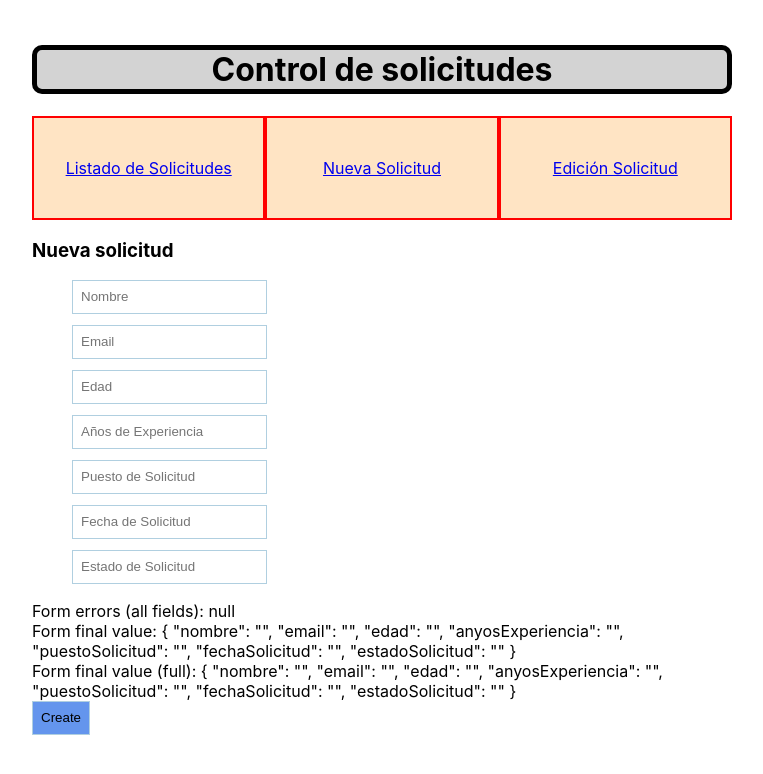
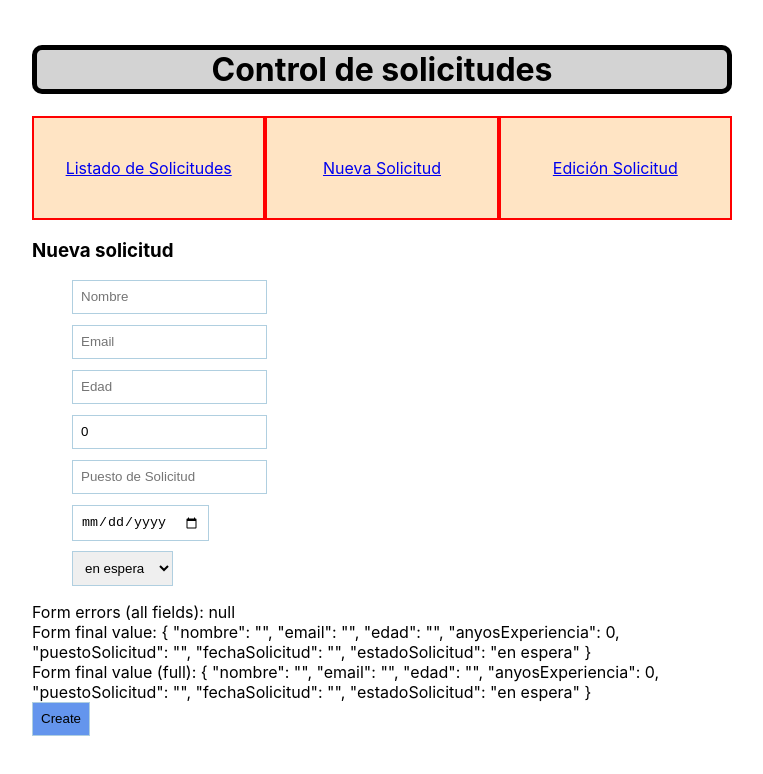
Before and after one commit to christophercr/proyecto-final-curso-ts-ng-18, an Angular app: page /solicitud-nueva in a window 1280 px wide. Shown: the top 774 px of the page, without its empty margins (258-1021 px from the left). Built offline with nearby package versions, Linux system fonts and the light colour scheme.

Commit message:
15/10/24: Listado y validaciones solicitudes

```diff
--- a/src/app/app.routes.ts
+++ b/src/app/app.routes.ts
@@ -3,6 +3,8 @@ import { PaginaInicioComponent } from './pages/pagina-inicio/pagina-inicio.compo
 import { PaginaSolicitudesComponent } from './pages/pagina-solicitudes/pagina-solicitudes/pagina-solicitudes.component';
 import { SolicitudNuevaComponent } from './components/solicitud-nueva/solicitud-nueva.component';
 import { SolicitudListadoComponent } from './components/solicitud-listado/solicitud-listado.component';
+import { SolicitudEdicionComponent } from './components/solicitud-edicion/solicitud-edicion.component';
+
 
 export const routes: Routes = [
     {
@@ -25,7 +27,7 @@ export const routes: Routes = [
            },
            {
             path: 'solicitud-edicion',
-            component: SolicitudListadoComponent,
+            component: SolicitudEdicionComponent,
           },
          ]
       },
--- a/src/app/components/solicitud-listado/solicitud-listado.component.html
+++ b/src/app/components/solicitud-listado/solicitud-listado.component.html
@@ -29,9 +29,7 @@
           <td>
             {{ solicitud.puestoSolicitud }}
           </td>
-          <td>
-            {{ solicitud.fechaSolicitud }}
-          </td>
+          <td>{{solicitud.fechaSolicitud | date:'dd/MM/yyyy'}}</td>
           <td>
             {{ solicitud.estadoSolicitud }}
           </td>
--- a/src/app/components/solicitud-listado/solicitud-listado.component.ts
+++ b/src/app/components/solicitud-listado/solicitud-listado.component.ts
@@ -1,10 +1,12 @@
-import { Component, EventEmitter, Input, Output } from '@angular/core';
+import { Component, EventEmitter, inject, Input, Output } from '@angular/core';
 import { Solicitud } from '../../models/solicitud.model';
+import { SolicitudService } from '../../services/solicitud.service';
+import { DatePipe } from '@angular/common';
 
 @Component({
   selector: 'app-solicitud-listado',
   standalone: true,
-  imports: [],
+  imports: [DatePipe],
   templateUrl: './solicitud-listado.component.html',
   styleUrl: './solicitud-listado.component.css'
 })
@@ -15,10 +17,17 @@ export class SolicitudListadoComponent {
   @Output()
   solicitudBorrada = new EventEmitter<string>();
 
+  solicitudService = inject(SolicitudService);
+
+  ngOnInit(){
+    this.solicitudService.recargarSolicitudes(); // recarga los datos originales
+    this.solicitudes= this.solicitudService.consultarSolicitudes(); // consulto las solicitudes existentes.
+  }
+
+
   borrarSolicitud(id: string | undefined): void {
     this.solicitudBorrada.emit(id);
   }
 
 
-
 }
--- a/src/app/components/solicitud-nueva/solicitud-nueva.component.html
+++ b/src/app/components/solicitud-nueva/solicitud-nueva.component.html
@@ -4,24 +4,69 @@
   <ul>
     <li>
       <input [formControl]="myForm.controls.nombre" type="text" placeholder="Nombre" />
+      @if (myForm.controls.nombre.dirty && myForm.controls.nombre.errors) {
+        @if (myForm.controls.nombre.errors['required']) {
+          <div class="colorError">El campo nombre es requerido.</div>
+        }
+        @if (myForm.controls.nombre.errors['maxLength']) {
+          <div class="colorError">El campo nombre solo puede terner 40 caracteres.</div>
+        }
+      }
     </li>
     <li>
       <input [formControl]="myForm.controls.email" type="text" placeholder="Email" />
+      @if (myForm.controls.email.dirty && myForm.controls.email.errors) {
+        @if (myForm.controls.email.errors['required']) {
+          <div class="colorError">El campo email es requerido</div>
+        }
+        @if(myForm.controls.email.errors['email']) {
+          <div class="colorError">El campo email no es un email valido</div>
+        }
+      }
     </li>
     <li>
-      <input [formControl]="myForm.controls.edad" type="text" placeholder="Edad" />
+      <input [formControl]="myForm.controls.edad" type="number" placeholder="Edad" />
+      @if (myForm.controls.edad.dirty && myForm.controls.edad.errors) {
+        @if (myForm.controls.edad.errors['required']) {
+          <div class="colorError">El campo edad es requerido</div>
+        }
+        @if(myForm.controls.edad.errors['pattern']) {
+          <div class="colorError">El campo edad no tiene un formato valido</div>
+        }
+      }
     </li>
     <li>
-      <input [formControl]="myForm.controls.anyosExperiencia" type="text" title="Años de Experiencia" placeholder="Años de Experiencia" />
+      <input [formControl]="myForm.controls.anyosExperiencia" type="number" title="Años de Experiencia" placeholder="Años de Experiencia" />
+      @if (myForm.controls.anyosExperiencia.dirty && myForm.controls.anyosExperiencia.errors) {
+        @if (myForm.controls.anyosExperiencia.errors['required']) {
+          <div class="colorError">El campo años de experiencia es requerido</div>
+        }
+        @if(myForm.controls.anyosExperiencia.errors['anyosExperiencia']) {
+          <div class="colorError">Los años de experiencia tiene que ser mayor que 0 y menor que 30</div>
+        }
+      }
     </li>
     <li>
       <input [formControl]="myForm.controls.puestoSolicitud" type="text" title="Puesto de Solicitud" placeholder="Puesto de Solicitud" />
     </li>
     <li>
-      <input [formControl]="myForm.controls.fechaSolicitud" type="text" title="Fecha de Solicitud" placeholder="Fecha de Solicitud" />
+      <input [formControl]="myForm.controls.fechaSolicitud" type="date" title="Fecha de Solicitud" placeholder="Fecha de Solicitud" />
+      @if (myForm.controls.fechaSolicitud.dirty && myForm.controls.fechaSolicitud.errors) {
+        @if (myForm.controls.fechaSolicitud.errors['required']) {
+          <div class="colorError">El campo fecha de solicitud es requerido</div>
+        }
+        @if(myForm.controls.fechaSolicitud.errors['date']) {
+          <div class="colorError">El formato fecha de solicitud no es valido</div>
+        }
+      }
     </li>
     <li>
-      <input [formControl]="myForm.controls.estadoSolicitud" type="textr" title="Estado de Solicitud" placeholder="Estado de Solicitud" />
+      <!-- <input [formControl]="myForm.controls.estadoSolicitud" type="texto" title="Estado de Solicitud" placeholder="Estado de Solicitud" /> -->
+      <select [formControl]="myForm.controls.estadoSolicitud" type="texto" title="Estado de Solicitud" placeholder="Estado de Solicitud" >
+        <option value="en espera" selected>en espera</option>
+        <option value="aprobado">aprobado</option>
+        <option value="rechazado">rechazado</option>
+      </select>
     </li>
   </ul>
 
--- a/src/app/components/solicitud-nueva/solicitud-nueva.component.ts
+++ b/src/app/components/solicitud-nueva/solicitud-nueva.component.ts
@@ -1,8 +1,19 @@
 import { Component, EventEmitter, Output } from '@angular/core';
-import { FormControl, FormGroup, ReactiveFormsModule, Validators } from '@angular/forms';
+import { AbstractControl, FormControl, FormGroup, ReactiveFormsModule, ValidationErrors, ValidatorFn, Validators } from '@angular/forms';
 import { AsyncPipe, JsonPipe, KeyValuePipe } from '@angular/common';
 import { Solicitud } from '../../models/solicitud.model';
 
+
+export function validarAnyosExperiencia(): ValidatorFn {
+  return (control: AbstractControl): ValidationErrors | null => {
+    const anios: number =  +control.value;
+
+    if(anios>0 && anios<30){
+      return null;
+    }else
+      return {anyosExperiencia: true};
+  };
+}
 
 @Component({
   selector: 'app-solicitud-nueva',
@@ -16,13 +27,13 @@ export class SolicitudNuevaComponent {
  created: EventEmitter<Solicitud> = new EventEmitter<Solicitud>();
 
     myForm = new FormGroup({
-    nombre: new FormControl('', [Validators.required]),
-    email: new FormControl('', [Validators.required]),
-    edad: new FormControl('', [Validators.required]),
-    anyosExperiencia: new FormControl('', [Validators.required]),
-    puestoSolicitud: new FormControl(''),
-    fechaSolicitud: new FormControl(''),
-    estadoSolicitud: new FormControl('')
+    nombre: new FormControl('', [Validators.required, Validators.maxLength(40)]),
+    email: new FormControl('', [Validators.required, Validators.email]),
+    edad: new FormControl('', [Validators.required,Validators.pattern(/^(0?[1-9]|[12][0-9]|3[01])[\/\-](0?[1-9]|1[012])[\/\-]\d{4}$/)]),
+    anyosExperiencia: new FormControl(0, [validarAnyosExperiencia()]),
+    puestoSolicitud: new FormControl('', Validators.required),
+    fechaSolicitud: new FormControl('',Validators.required),
+    estadoSolicitud: new FormControl('en espera', Validators.required)
   });
 
    crearSolicitud(): void {
--- a/src/app/pages/pagina-solicitudes/pagina-solicitudes/pagina-solicitudes.component.ts
+++ b/src/app/pages/pagina-solicitudes/pagina-solicitudes/pagina-solicitudes.component.ts
@@ -2,7 +2,7 @@ import { Component, inject } from '@angular/core';
 import { FormControl, ReactiveFormsModule, Validators } from '@angular/forms';
 import { ActivatedRoute, Router, RouterLink, RouterOutlet } from '@angular/router';
 import { SolicitudNuevaComponent } from '../../../components/solicitud-nueva/solicitud-nueva.component';
-import { SolicitudService } from '../../../services/solicitud.service.component';
+import { SolicitudService } from '../../../services/solicitud.service';
 import { KeyValuePipe } from '@angular/common';
 import { delay } from 'rxjs';
 import { Solicitud } from '../../../models/solicitud.model';
--- a/src/app/services/solicitud.service.component.html
+++ /dev/null
@@ -1 +0,0 @@
-<p>solicitud.service works!</p>
--- a/src/app/services/solicitud.service.component.ts
+++ b/src/app/services/solicitud.service.ts
@@ -1,6 +1,7 @@
 import { Observable } from 'rxjs';
 import { Solicitud } from '../models/solicitud.model';
 import { Injectable } from '@angular/core';
+import { formatDate } from '@angular/common';
 
 @Injectable({
   providedIn: 'root'
@@ -22,9 +23,9 @@ export class SolicitudService {
   }
 
   recargarSolicitudes():void{
-    let nuevaSolicitud1 = new Solicitud('Sergio','sergio@gmail.com', '34', '7', 'Programador', 12, 'En Espera' );
-    let nuevaSolicitud2 = new Solicitud('Juan','juan@gmail.com', '22', '7', 'AnalistaProgramador', 12, 'En Espera' );
-    let nuevaSolicitud3 = new Solicitud('Ana Julia','anajulian@gmail.com', '34', '7', 'Programador', 12, 'En Espera' );
+    let nuevaSolicitud1 = new Solicitud('Sergio','sergio@gmail.com', 34, 7, 'Programador', new Date(2022, 3, 18, 0, 0, 0), 'En Espera' );
+    let nuevaSolicitud2 = new Solicitud('Juan','juan@gmail.com', 22, 7, 'AnalistaProgramador', new Date(2022, 3, 18, 0, 0, 0), 'En Espera' );
+    let nuevaSolicitud3 = new Solicitud('Ana Julia','anajulian@gmail.com', 34, 7, 'Programador', new Date(2022, 3, 18, 0, 0, 0), 'En Espera' );
 
     this.listaSolicitudes[0] = nuevaSolicitud1;
     this.listaSolicitudes[1] = nuevaSolicitud2;
```
Also changed, not shown: src/app/models/solicitud.model.ts (+6 -6 lines), src/app/services/solicitud.service.component.css (deleted), 1 other file (tests, documents, lock files or other folders).
